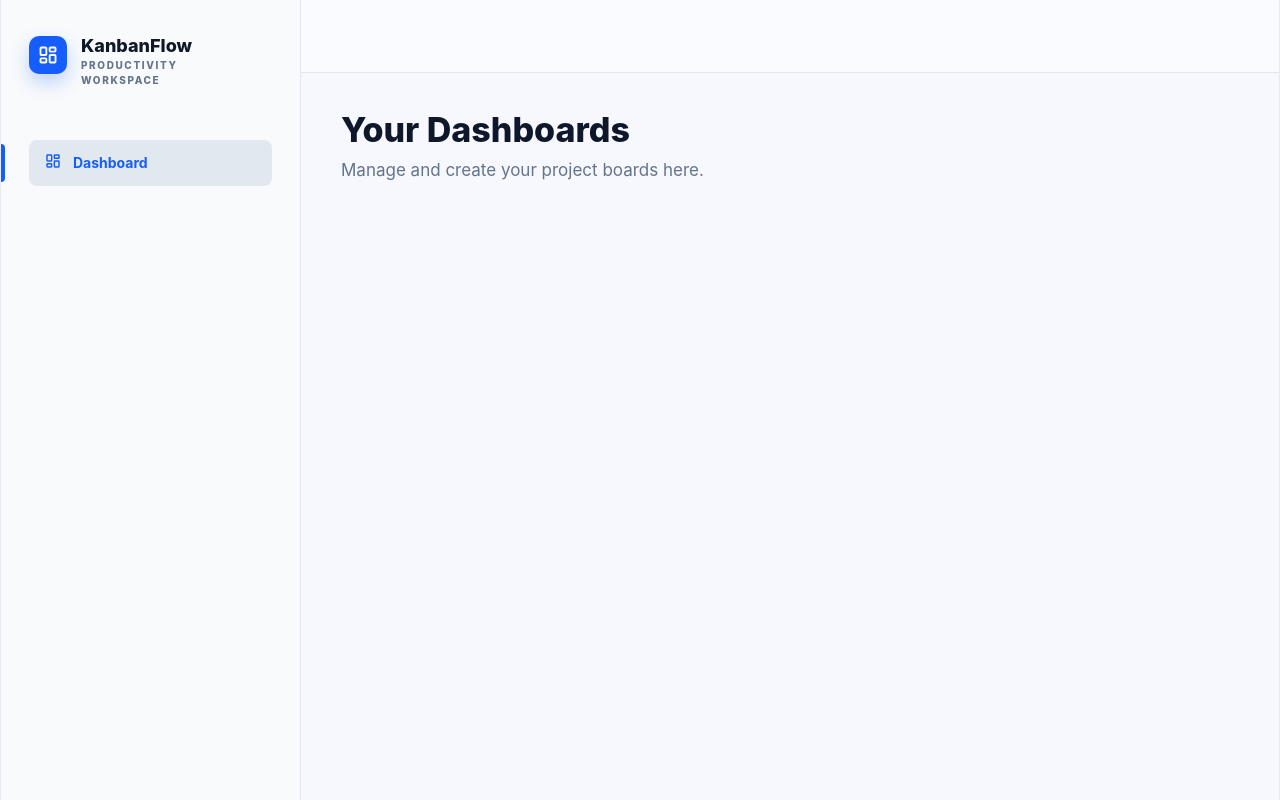
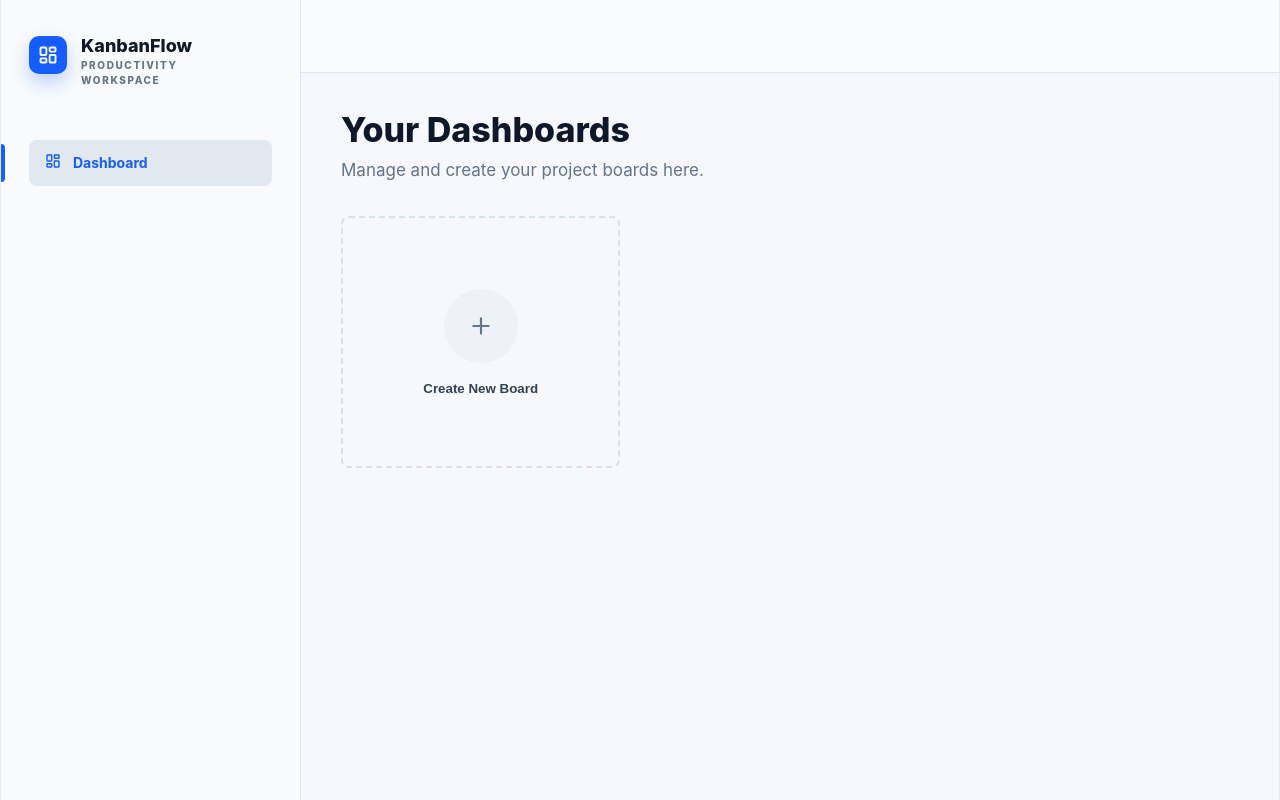
Before and after one commit to stephaniafalcao/board-react-php-stephania, a React (Vite) app in the folder frontend/: page / in a window 1280 px wide. Built offline with nearby package versions, Linux system fonts and the light colour scheme; no server answers.

Commit message:
feat: Criado component CreateBoard. Adicionado novo icone plus do lucide react

```diff
--- /dev/null
+++ b/frontend/src/components/CreateBoard/CreateBoard.tsx
@@ -0,0 +1,11 @@
+import "./createboard.css";
+import { CreateBoardIcon } from "./CreateBoardIcon";
+
+export function CreateBoardCard() {
+  return (
+    <button className="create-board-card">
+      <CreateBoardIcon />
+      <span>Create New Board</span>
+    </button>
+  );
+}
--- /dev/null
+++ b/frontend/src/components/CreateBoard/CreateBoardIcon.tsx
@@ -0,0 +1,10 @@
+import { Plus } from "lucide-react";
+import "./createboardicon.css";
+
+export function CreateBoardIcon() {
+  return (
+    <div className="create-board-icon">
+      <Plus size={26} strokeWidth={2} />
+    </div>
+  );
+}
--- /dev/null
+++ b/frontend/src/components/CreateBoard/createboard.css
@@ -0,0 +1,23 @@
+.create-board-card {
+  min-height: 252px;
+  border-radius: 8px;
+}
+
+.create-board-card {
+  border: 2px dashed #d8e0ec;
+  background: transparent;
+  color: #334155;
+  display: flex;
+  flex-direction: column;
+  align-items: center;
+  justify-content: center;
+  gap: 18px;
+  font-weight: 700;
+  cursor: pointer;
+  transition: all 0.2s ease;
+}
+
+.create-board-card:hover {
+  border-color: #155dfc;
+  background: rgba(21, 93, 252, 0.04);
+}
--- /dev/null
+++ b/frontend/src/components/CreateBoard/createboardicon.css
@@ -0,0 +1,12 @@
+.create-board-icon {
+  width: 74px;
+  height: 74px;
+  border-radius: 50%;
+  background: #eef2f7;
+  color: #64748b;
+  font-size: 36px;
+  font-weight: 300;
+  display: flex;
+  align-items: center;
+  justify-content: center;
+}
--- a/frontend/src/components/Dashboard/Dashboard.tsx
+++ b/frontend/src/components/Dashboard/Dashboard.tsx
@@ -1,3 +1,4 @@
+import { CreateBoardCard } from "../CreateBoard/CreateBoard";
 import { Sidebar } from "../Sidebar/Sidebar";
 import "./dashboard.css";
 import { DashboardHeader } from "./DashboardHeader";
@@ -8,6 +9,9 @@ export function Dashboard() {
       <Sidebar />
       <section className="dashboard-content">
         <DashboardHeader />
+        <div className="boards-grid">
+          <CreateBoardCard />
+        </div>
       </section>
     </main>
   );
--- a/frontend/src/components/Dashboard/dashboard.css
+++ b/frontend/src/components/Dashboard/dashboard.css
@@ -23,6 +23,12 @@
   background: rgba(255, 255, 255, 0.35);
 }
 
+.boards-grid {
+  display: grid;
+  grid-template-columns: repeat(3, minmax(250px, 1fr));
+  gap: 30px;
+}
+
 @media (max-width: 780px) {
   .dashboard-layout {
     flex-direction: column;
```
